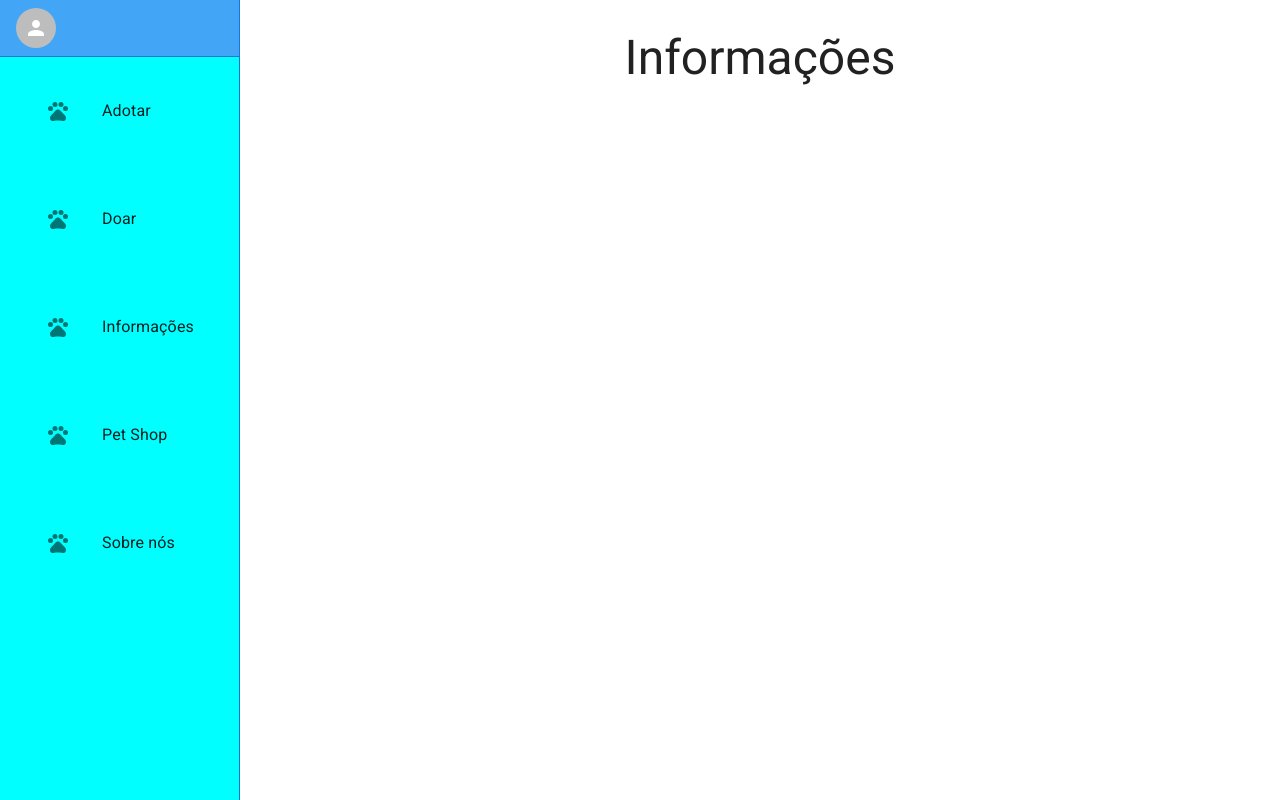
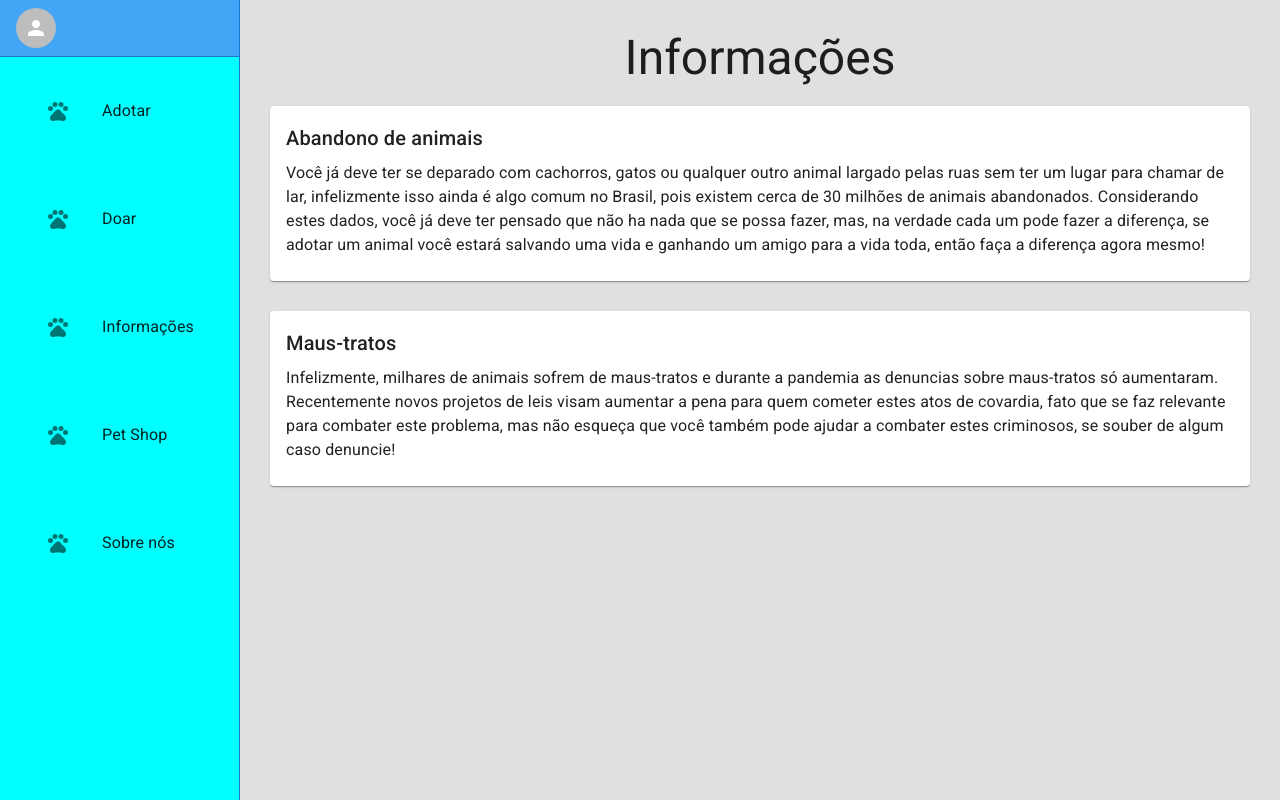
Before and after one commit to NicolasJardin/petway, a React (Create React App) app: page /pets/info in a window 1280 px wide. Built offline with nearby package versions, Linux system fonts and the light colour scheme; no server answers.

Commit message:
Para fazer tela de informacoes

```diff
--- a/src/index.tsx
+++ b/src/index.tsx
@@ -1,15 +1,16 @@
+import { AuthContextProvider } from 'contexts/AuthContext/AuthContext'
 import React from 'react'
 import ReactDOM from 'react-dom'
-import App from './App'
-import reportWebVitals from './reportWebVitals'
 import { BrowserRouter, Route, Routes } from 'react-router-dom'
 import Login from 'views/auth/Login/'
 import Adoption from 'views/pets/Adoption/Adoption'
+import App from './App'
+import reportWebVitals from './reportWebVitals'
+import Home from './views/home/Home/Home'
+import AboutUs from './views/pets/AboutUs/AboutUs'
 import Donation from './views/pets/Donation/Donation'
 import Info from './views/pets/Info/Info'
 import Shop from './views/pets/Shop/Shop'
-import AboutUs from './views/pets/AboutUs/AboutUs'
-import { AuthContextProvider } from 'contexts/AuthContext/AuthContext'
 
 ReactDOM.render(
   <React.StrictMode>
@@ -17,6 +18,7 @@ ReactDOM.render(
       <AuthContextProvider>
         <Routes>
           <Route path="/" element={<App />}>
+            <Route path="/" element={<Home />} />
             <Route path="auth/login" element={<Login />} />
             <Route path="pets/adoption" element={<Adoption />} />
             <Route path="pets/donation" element={<Donation />} />
--- a/src/modules/layout/LayoutContent/Styles.ts
+++ b/src/modules/layout/LayoutContent/Styles.ts
@@ -3,11 +3,13 @@ import { styled } from '@mui/material'
 export const MainContainer = styled('div', { name: 'MainContainer' })(({ theme }) => ({
   marginLeft: 240,
   padding: 30,
-  backgroundColor: theme.palette.background.default,
-  height: '100vh'
+  backgroundColor: theme.palette.grey[300],
+  minHeight: '100vh',
+  height: '100%'
 }))
 
 export const TitleContainer = styled('div', { name: 'TitleContainer' })(({ theme }) => ({
   display: 'flex',
-  justifyContent: 'center'
+  justifyContent: 'center',
+  marginBottom: 20
 }))
--- a/src/modules/layout/Sidebar/Sidebar.tsx
+++ b/src/modules/layout/Sidebar/Sidebar.tsx
@@ -41,9 +41,7 @@ const Sidebar = ({ user, items }: SidebarProps) => {
         <TopContainer>
           <ListItem button>
             <ListItemAvatar>
-              <Avatar>
-                {user.avatar ? <img alt="user avatar" src={user.avatar} /> : <Person />}
-              </Avatar>
+              <Avatar>{user.avatar ? <img src={user.avatar} alt="" /> : <Person />}</Avatar>
             </ListItemAvatar>
             <ListItemText primary={user.name} />
           </ListItem>
--- /dev/null
+++ b/src/views/home/Home/Home.tsx
@@ -0,0 +1,18 @@
+import { useAuth } from 'contexts/AuthContext/useAuth'
+import { Fragment } from 'react'
+import { useNavigate } from 'react-router-dom'
+import { petRoute } from 'routes/petRoute'
+
+const Home = () => {
+  const { user } = useAuth()
+
+  const navigate = useNavigate()
+
+  if (!user) navigate('auth/login')
+
+  navigate(petRoute.items.adoption.path)
+
+  return <Fragment></Fragment>
+}
+
+export default Home
--- /dev/null
+++ b/src/views/home/Home/index.ts
@@ -0,0 +1 @@
+export { default } from './Home'
--- a/src/views/pets/Info/Info.tsx
+++ b/src/views/pets/Info/Info.tsx
@@ -1,8 +1,44 @@
-import { Typography } from '@mui/material'
+import { Card, CardContent, Typography } from '@mui/material'
 import LayoutContent from 'modules/layout/LayoutContent'
+import { InfoContainer } from './Styles'
 
 const Info = () => {
-  return <LayoutContent title="Informações"></LayoutContent>
+  return (
+    <LayoutContent title="Informações">
+      <InfoContainer>
+        <Card>
+          <CardContent>
+            <Typography gutterBottom variant="h6">
+              Abandono de animais
+            </Typography>
+            <Typography variant="body1">
+              Você já deve ter se deparado com cachorros, gatos ou qualquer outro animal largado
+              pelas ruas sem ter um lugar para chamar de lar, infelizmente isso ainda é algo comum
+              no Brasil, pois existem cerca de 30 milhões de animais abandonados. Considerando estes
+              dados, você já deve ter pensado que não ha nada que se possa fazer, mas, na verdade
+              cada um pode fazer a diferença, se adotar um animal você estará salvando uma vida e
+              ganhando um amigo para a vida toda, então faça a diferença agora mesmo!
+            </Typography>
+          </CardContent>
+        </Card>
+
+        <Card>
+          <CardContent>
+            <Typography gutterBottom variant="h6">
+              Maus-tratos
+            </Typography>
+            <Typography variant="body1">
+              Infelizmente, milhares de animais sofrem de maus-tratos e durante a pandemia as
+              denuncias sobre maus-tratos só aumentaram. Recentemente novos projetos de leis visam
+              aumentar a pena para quem cometer estes atos de covardia, fato que se faz relevante
+              para combater este problema, mas não esqueça que você também pode ajudar a combater
+              estes criminosos, se souber de algum caso denuncie!
+            </Typography>
+          </CardContent>
+        </Card>
+      </InfoContainer>
+    </LayoutContent>
+  )
 }
 
 export default Info
--- /dev/null
+++ b/src/views/pets/Info/Styles.ts
@@ -0,0 +1,7 @@
+import { styled } from '@mui/material'
+
+export const InfoContainer = styled('div', { name: 'InfoContainer' })({
+  display: 'flex',
+  flexDirection: 'column',
+  gap: 30
+})
```
